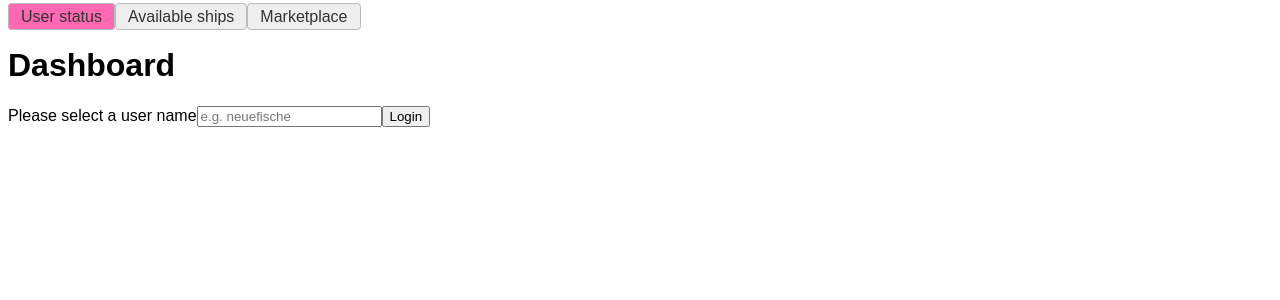
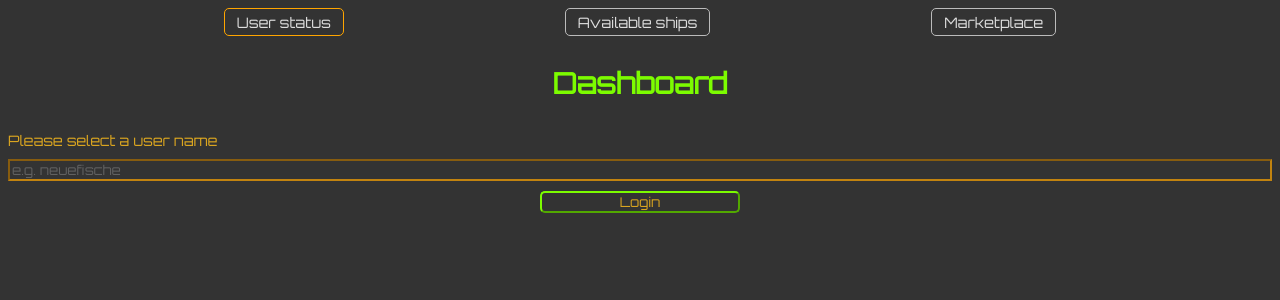
Before and after one commit to mwarnck/spacetraders-team, a React (Create React App) app: page / in a window 1280 px wide. Shown: the top 300 px of the page. Built offline with nearby package versions, Linux system fonts and the light colour scheme.

Commit message:
Add styling for the app

```diff
--- a/public/index.html
+++ b/public/index.html
@@ -24,7 +24,13 @@
       work correctly both with client-side routing and a non-root public URL.
       Learn how to configure a non-root public URL by running `npm run build`.
     -->
-    <title>React App</title>
+    <title>Spacetraders</title>
+    <link rel="preconnect" href="https://fonts.googleapis.com" />
+    <link rel="preconnect" href="https://fonts.gstatic.com" crossorigin />
+    <link
+      href="https://fonts.googleapis.com/css2?family=Orbitron&family=Rowdies:wght@300;400;700&display=swap"
+      rel="stylesheet"
+    />
   </head>
   <body>
     <noscript>You need to enable JavaScript to run this app.</noscript>
--- a/src/GlobalStyles.js
+++ b/src/GlobalStyles.js
@@ -3,10 +3,13 @@ import { createGlobalStyle } from 'styled-components';
 export default createGlobalStyle`
  * {
     box-sizing: border-box;
+    background-color: #333;
+    color: #ddd;
+    font-family: 'Orbitron', sans-serif;
  }
 
  body {
-    font-family: sans-serif;
+   font-size: 0.9rem;
  }
 
  .sr-only{
--- a/src/components/Button.js
+++ b/src/components/Button.js
@@ -1,3 +1,16 @@
+import styled from 'styled-components';
+
 export default function Button({ handleClick, children }) {
-  return <button onClick={handleClick}>{children}</button>;
+  return <StandardButton onClick={handleClick}>{children}</StandardButton>;
 }
+
+const StandardButton = styled.button`
+  border-radius: 5px;
+  border-color: lawngreen;
+  min-width: 200px;
+  max-width: max-content;
+  color: goldenrod;
+  margin-left: auto;
+  margin-right: auto;
+  margin-bottom: 10px;
+`;
--- a/src/components/Dashboard.js
+++ b/src/components/Dashboard.js
@@ -1,35 +1,56 @@
+import styled from 'styled-components';
+
 export default function Dashboard({ user, currentLoans, currentShip }) {
   return (
-    <section>
+    <DashboardContainer>
       <h2>{user.username}</h2>
-      <ul>
-        <li>Credits: {user.credits}</li>
-        <li>
-          Current loans:
-          <ul>
+      <div>
+        <h3>Credits:</h3>
+        <p>{user.credits} $</p>
+      </div>
+      <div>
+        <h3>Current loans:</h3>
+        <ListContainer>
           <li>Type: {currentLoans.type} </li>
           <li>Due date: {currentLoans.due}</li>
-            <li>Repayment amount: {currentLoans.repaymentAmount}$</li>
+          <li>Repayment amount: {currentLoans.repaymentAmount} $</li>
           <li>Status: {currentLoans.status} </li>
-          </ul>
-        </li>
-        <li>
-          Owned ships
-          <ul>
-            <li>
-              Ship: {currentShip.type}
-              <ul>
+        </ListContainer>
+      </div>
+      <div>
+        <h3>Owned ships:</h3>
+        <p>Ship: {currentShip.type}</p>
+        <ListContainer>
           <li>Manufacturer: {currentShip.manufacturer}</li>
           <li>Current cargo: {currentShip.cargo}</li>
           <li>Max cargo: {currentShip.maxCargo}</li>
           <li>Available space: {currentShip.spaceAvailable}</li>
           <li>Location: {currentShip.location}</li>
           <li>Weapons: {currentShip.weapons}</li>
-              </ul>
-            </li>
-          </ul>
-        </li>
-      </ul>
-    </section>
+        </ListContainer>
+      </div>
+    </DashboardContainer>
   );
 }
+
+const DashboardContainer = styled.section`
+  display: grid;
+  gap: 5px;
+  padding: 10px 0 10px 25px;
+  border: 0.5px dotted orange;
+  border-radius: 5px;
+  margin-bottom: 10px;
+
+  h2 {
+    color: crimson;
+  }
+
+  h3 {
+    margin: 0;
+    color: goldenrod;
+  }
+`;
+
+const ListContainer = styled.ul`
+  list-style-type: gurmukhi;
+`;
--- a/src/components/Navigation.js
+++ b/src/components/Navigation.js
@@ -3,22 +3,31 @@ import { NavLink } from 'react-router-dom';
 
 export default function Navigation() {
   return (
-    <nav>
+    <NavBar>
       <LinkButton to="/">User status</LinkButton>
       <LinkButton to="/ships">Available ships</LinkButton>
       <LinkButton to="/market">Marketplace</LinkButton>
-    </nav>
+    </NavBar>
   );
 }
+
+const NavBar = styled.nav`
+  display: flex;
+  flex-wrap: wrap;
+  justify-content: space-evenly;
+  gap: 5px;
+  margin-bottom: 10px;
+`;
 
 const LinkButton = styled(NavLink)`
   padding: 4px 12px;
   border: 1px solid #bbb;
-  border-radius: 4px;
-  background-color: #eee;
+  border-radius: 5px;
+  background-color: #333;
   text-decoration: none;
-  color: #333;
+  color: #ddd;
   &.active {
-    background-color: hotpink;
+    border-color: orange;
+    transform: scale() (1.05);
   }
 `;
--- a/src/pages/MarketPage.js
+++ b/src/pages/MarketPage.js
@@ -1,8 +1,19 @@
+import styled from 'styled-components';
+
 export default function MarketPage() {
   return (
-    <main>
+    <PageContainer>
       <h1>Marketplace</h1>
       <p>List of products ...</p>
-    </main>
+    </PageContainer>
   );
 }
+const PageContainer = styled.main`
+  display: grid;
+  gap: 10px;
+
+  h1 {
+    text-align: center;
+    color: lawngreen;
+  }
+`;
--- a/src/pages/ShipsPage.js
+++ b/src/pages/ShipsPage.js
@@ -1,37 +1,39 @@
 import { useState } from 'react';
 import Button from '../components/Button.js';
+import styled from 'styled-components';
 
 export default function ShipsPage({ token, buyShip }) {
   const [availableShips, setAvailableShips] = useState([]);
 
   return (
-    <main>
+    <PageContainer>
       <h1>Available Ships</h1>
       <Button handleClick={getAvailableShips}>Show available Ships</Button>
       {availableShips &&
         availableShips.map(ship => (
           <>
-            <dl>
-              <dt>Class:</dt>
-              <dd>{ship.class}</dd>
-              <dt>Manufacturer:</dt>
-              <dd>{ship.manufacturer}</dd>
-              <dt>Max. Cargo:</dt>
-              <dd>{ship.maxCargo}</dd>
-              <dt>Speed:</dt>
-              <dd>{ship.speed}</dd>
-              <dt>Weapons:</dt>
-              <dd>{ship.weapons}</dd>
-              <dt>Purchase Location:</dt>
-              <dd>{ship.purchaseLocations[0].location}</dd>
-              <dt>Price:</dt>
-              <dd>{ship.purchaseLocations[0].price}</dd>
-            </dl>
-            <Button handleClick={buyShip}>Buy Ship</Button>
+            <ShipContainer>
+              <h3>Class:</h3>
+              <p>{ship.class}</p>
+              <h3>Manufacturer:</h3>
+              <p>{ship.manufacturer}</p>
+              <h3>Max. Cargo:</h3>
+              <p>{ship.maxCargo}</p>
+              <h3>Speed:</h3>
+              <p>{ship.speed}</p>
+              <h3>Weapons:</h3>
+              <p>{ship.weapons}</p>
+              <h3>Purchase Location:</h3>
+              <p>{ship.purchaseLocations[0].location}</p>
+              <h3>Price:</h3>
+              <p>{ship.purchaseLocations[0].price}</p>
+              <Button handleClick={buyShip}>Buy Ship</Button>
+            </ShipContainer>
+
             <br />
           </>
         ))}
-    </main>
+    </PageContainer>
   );
 
   async function getAvailableShips() {
@@ -46,3 +48,26 @@ export default function ShipsPage({ token, buyShip }) {
     }
   }
 }
+
+const PageContainer = styled.main`
+  display: grid;
+  gap: 10px;
+
+  h1 {
+    text-align: center;
+    color: lawngreen;
+  }
+`;
+
+const ShipContainer = styled.section`
+  display: grid;
+  gap: 5px;
+  padding: 10px 0 10px 25px;
+  border: 0.5px dotted orange;
+  border-radius: 5px;
+
+  h3 {
+    margin: 0 0 -15px 0;
+    color: goldenrod;
+  }
+`;
--- a/src/pages/UserStatusPage.js
+++ b/src/pages/UserStatusPage.js
@@ -1,6 +1,7 @@
 import { useState, useEffect } from 'react';
 import Button from '../components/Button.js';
 import Dashboard from '../components/Dashboard.js';
+import styled from 'styled-components';
 
 export default function UserStatusPage({
   onLogin,
@@ -22,7 +23,7 @@ export default function UserStatusPage({
   }, [currentLoans]);
 
   return (
-    <main>
+    <PageContainer>
       <h1>Dashboard</h1>
       {user ? (
         <>
@@ -35,18 +36,17 @@ export default function UserStatusPage({
           {availableLoans &&
             availableLoans.map(loan => (
               <>
-                <dl>
-                  <dt>Amount:</dt>
-                  <dd>{loan.amount}</dd>
-                  <dt>Type:</dt>
-                  <dd>{loan.type}</dd>
-                </dl>
+                <LoanContainer>
+                  <p>Amount: {loan.amount} $</p>
+
+                  <p>Type: {loan.type}</p>
+                </LoanContainer>
                 <Button handleClick={takeLoan}>Take Loan</Button>
               </>
             ))}
         </>
       ) : (
-        <form onSubmit={handleSubmit}>
+        <FormContainer onSubmit={handleSubmit}>
           <label htmlFor="username">Please select a user name</label>
           <input
             required
@@ -56,10 +56,10 @@ export default function UserStatusPage({
             placeholder="e.g. neuefische"
           />
           {isUsernameTaken && <p>Username already taken!</p>}
-          <button>Login</button>
-        </form>
+          <Button>Login</Button>
+        </FormContainer>
       )}
-    </main>
+    </PageContainer>
   );
 
   async function getAvailableLoans() {
@@ -100,3 +100,42 @@ export default function UserStatusPage({
     }
   }
 }
+
+const PageContainer = styled.main`
+  display: grid;
+  gap: 10px;
+
+  h1 {
+    text-align: center;
+    color: lawngreen;
+  }
+`;
+
+const LoanContainer = styled.div`
+  display: flex;
+  flex-wrap: wrap;
+  gap: 5px;
+  justify-content: space-evenly;
+
+  p {
+    border: 1px dotted orange;
+    border-radius: 5px;
+    padding: 15px;
+  }
+`;
+
+const FormContainer = styled.form`
+  display: grid;
+  gap: 10px;
+  align-content: center;
+
+  input {
+    color: cyan;
+    opacity: 0.7;
+    border-color: orange;
+  }
+
+  label {
+    color: goldenrod;
+  }
+`;
```
Lines whose indentation alone changed are shown as unchanged.
